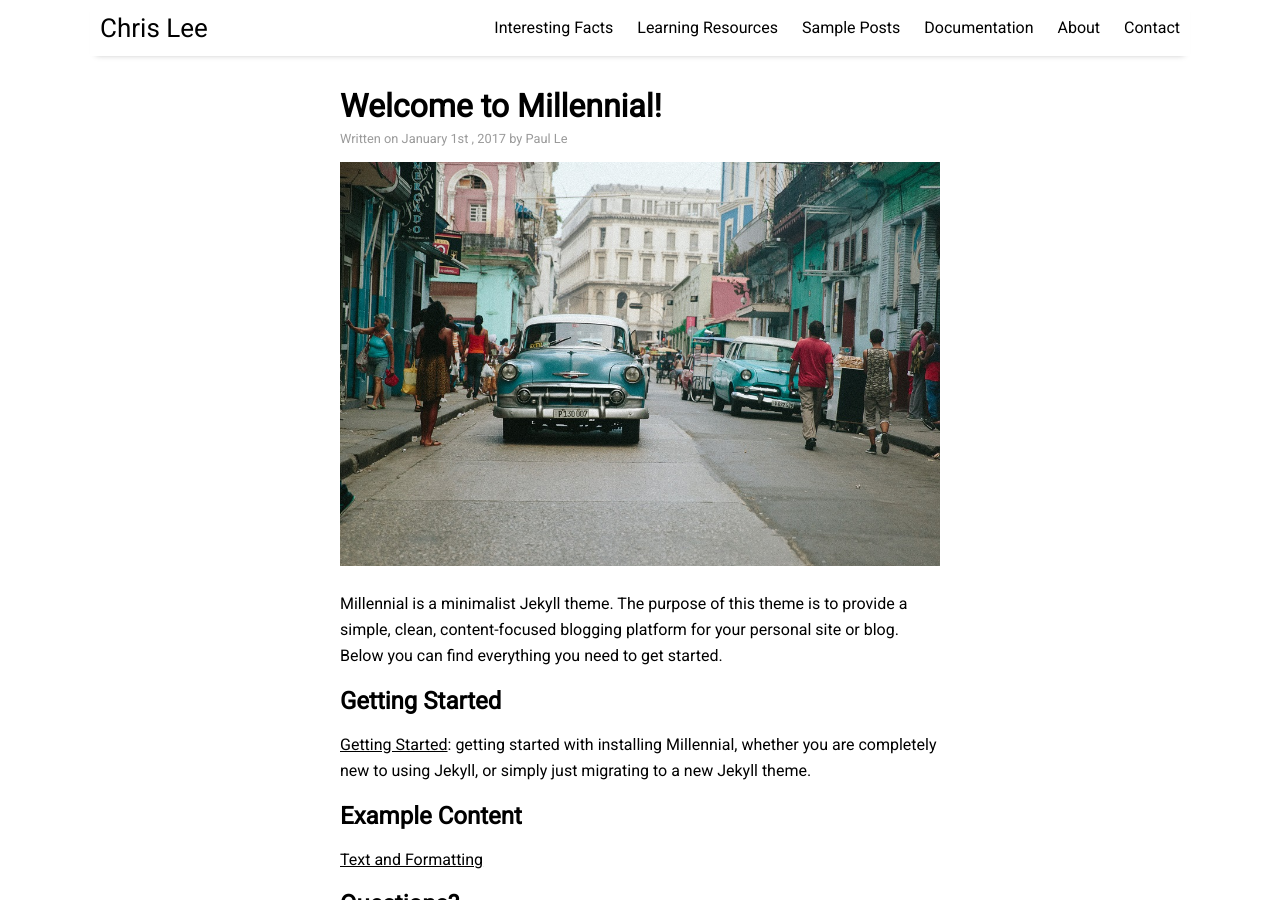
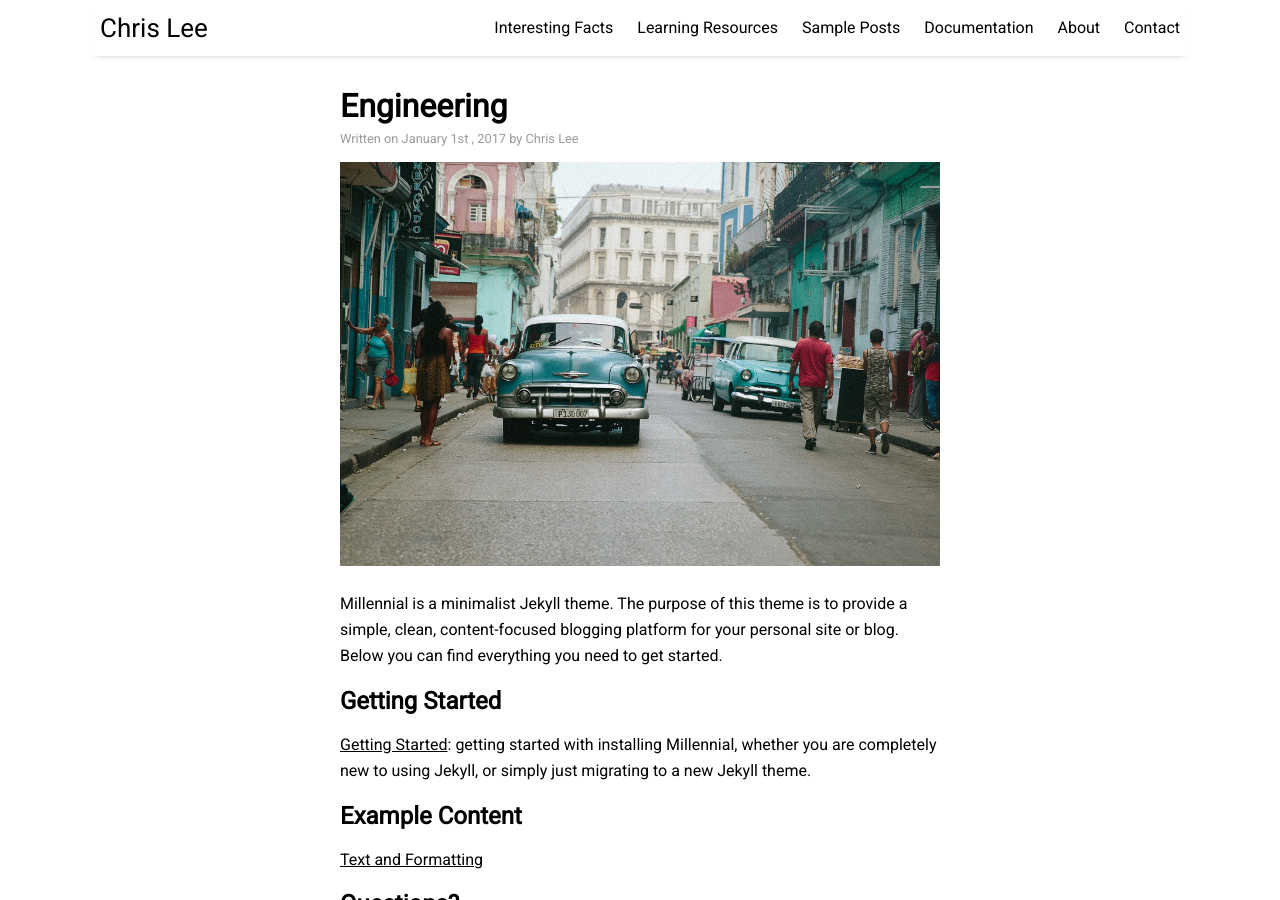
Before and after one commit to Christopher-LeeNU/Christopher-LeeNU.github.io, a Jekyll site: the page built from _posts/2017-01-01-welcome-to-millennial.md, in a window 1280 px wide and 900 px high. Built offline with Jekyll 4.4.1, drawn with Linux system fonts in a browser that asks for light colours; nearby versions of some CDN libraries.

Commit message:
Update 2017-01-01-welcome-to-millennial.md

```diff
--- a/_posts/2017-01-01-welcome-to-millennial.md
+++ b/_posts/2017-01-01-welcome-to-millennial.md
@@ -1,7 +1,7 @@
 ---
 layout: post
-title: "Welcome to Millennial!"
-author: "Paul Le"
+title: "Engineering"
+author: "Chris Lee"
 categories: documentation
 tags: [documentation,sample]
 image: cuba-1.jpg
```
